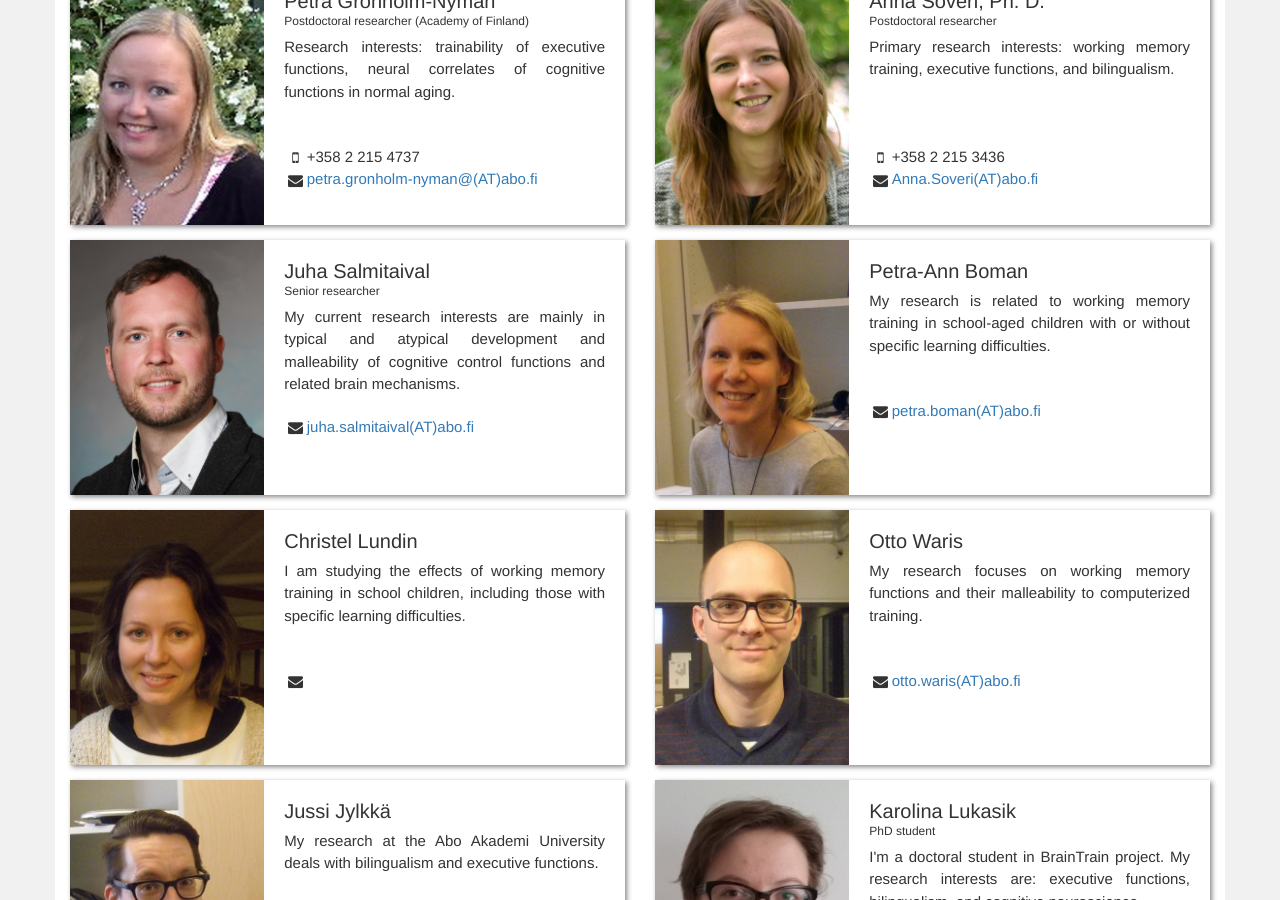
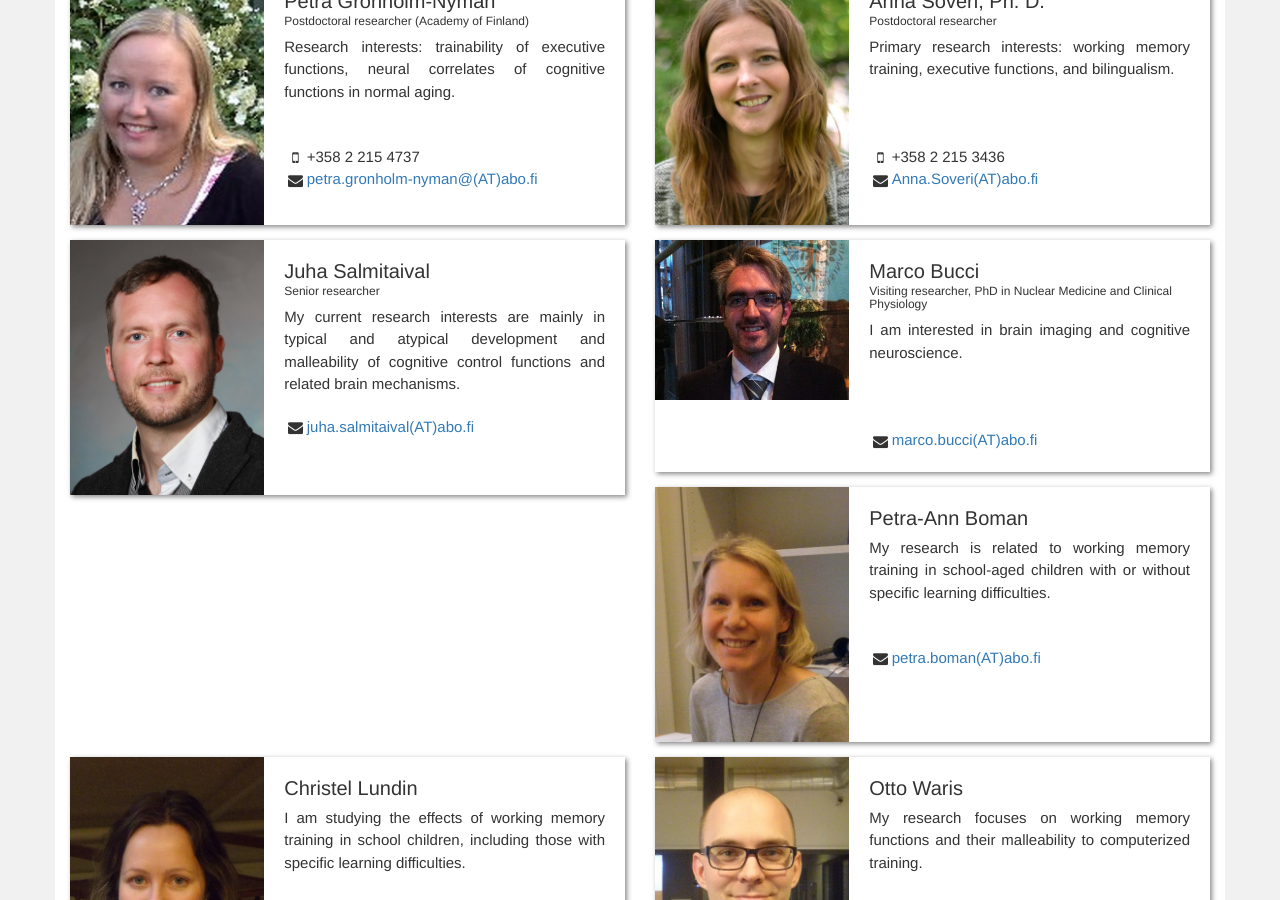
Before and after one commit to dlfell/braintrain, a Jekyll site: the page built from contact.html, in a window 1280 px wide and 900 px high, scrolled down 522 px. Built offline with Jekyll 4.4.1, drawn with Linux system fonts in a browser that asks for light colours; nearby versions of some CDN libraries.

Commit message:
Update contacts.json

```diff
--- a/_data/contacts.json
+++ b/_data/contacts.json
@@ -40,6 +40,14 @@ functions in normal aging.",
     mail: "juha.salmitaival(AT)abo.fi",
     img : "/assets/images/Salmitaival_Juha.jpg"
 },
+{
+    name:  "Marco Bucci",
+    title: "Visiting researcher, PhD in Nuclear Medicine and Clinical Physiology",
+    desc: "I am interested in brain imaging and cognitive neuroscience.",
+    mail: "marco.bucci(AT)abo.fi",
+    img: "/assets/images/marcobucci.jpg",
+},
+
 {
     name:  "Petra-Ann Boman",
     title: "",
```
